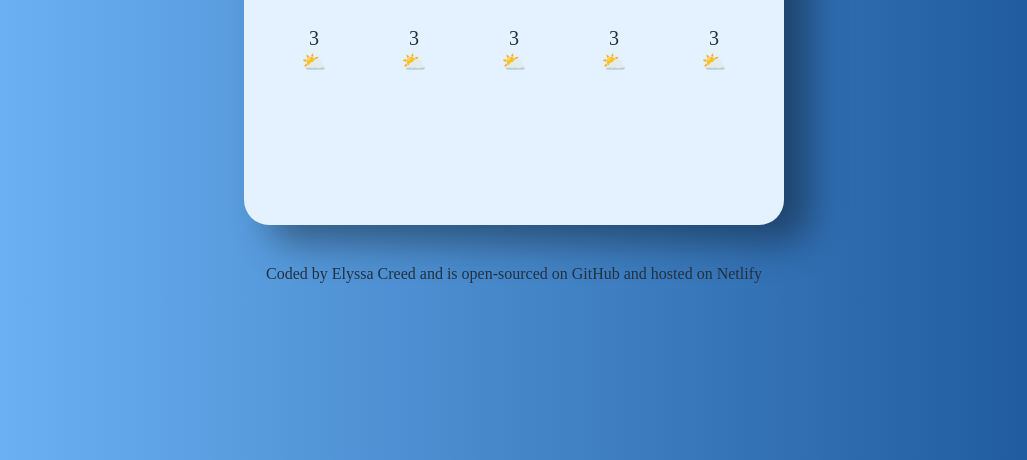
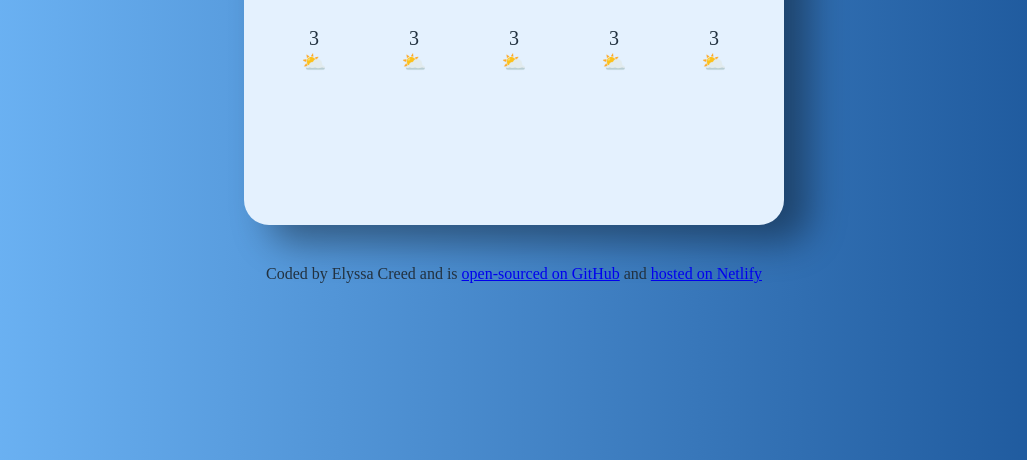
Before and after one commit to lissiemarie/SheCodes-github-lesson, a website built with Parcel: page index.html in a window 1280 px wide. Shown: the part 340-800 px from the top of the page, without its empty margins (126-1153 px from the left). Built offline with nearby package versions, Linux system fonts and the light colour scheme.

Commit message:
Added links for github and netlify in HTML

```diff
--- a/index.html
+++ b/index.html
@@ -35,7 +35,14 @@
       </div>
     </div>
     <p class="footer">
-      Coded by Elyssa Creed and is open-sourced on GitHub and hosted on Netlify
+      Coded by Elyssa Creed and is
+      <a
+        href="https://github.com/lissiemarie/SheCodes-github-lesson"
+        target="_blank"
+        >open-sourced on GitHub</a
+      >
+      and
+      <a href="https://app.netlify.com/" target="_blank">hosted on Netlify</a>
     </p>
     <script type="text/javascript" src="src/index.js"></script>
   </body>
```
